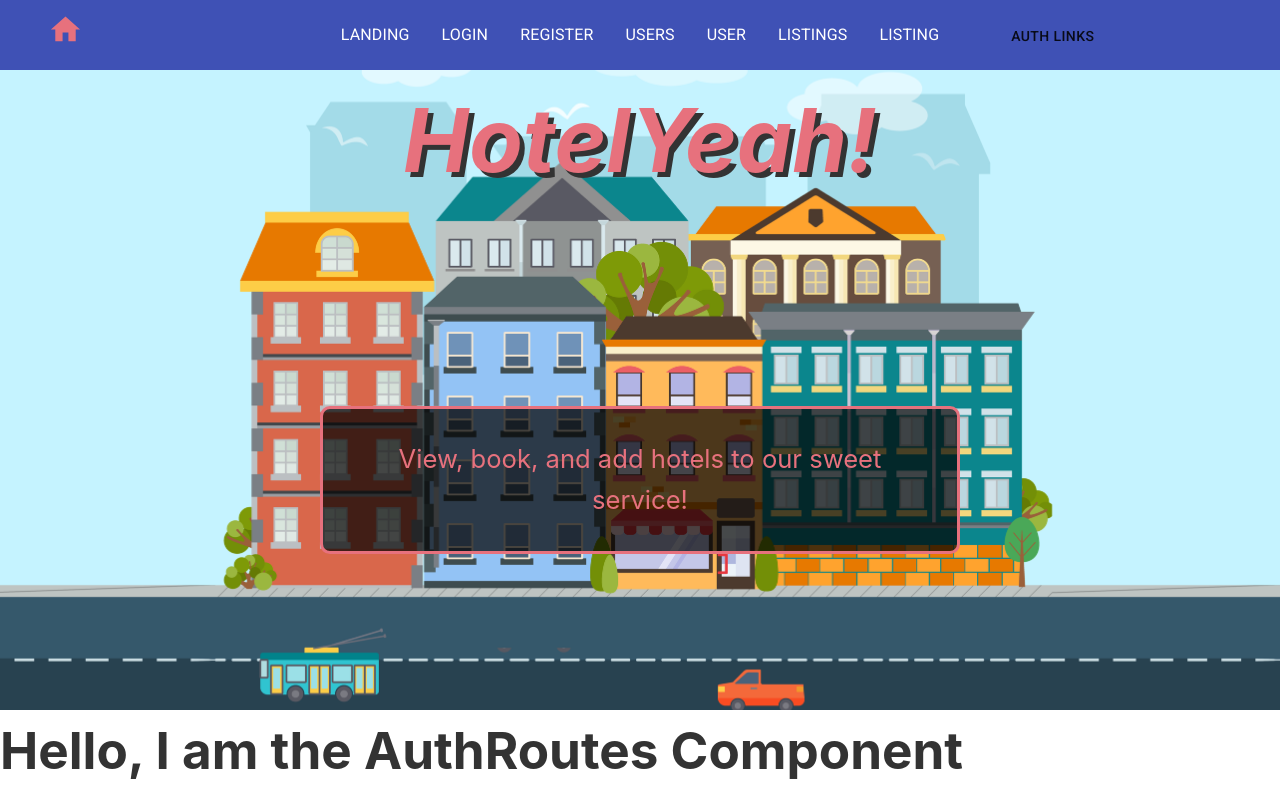
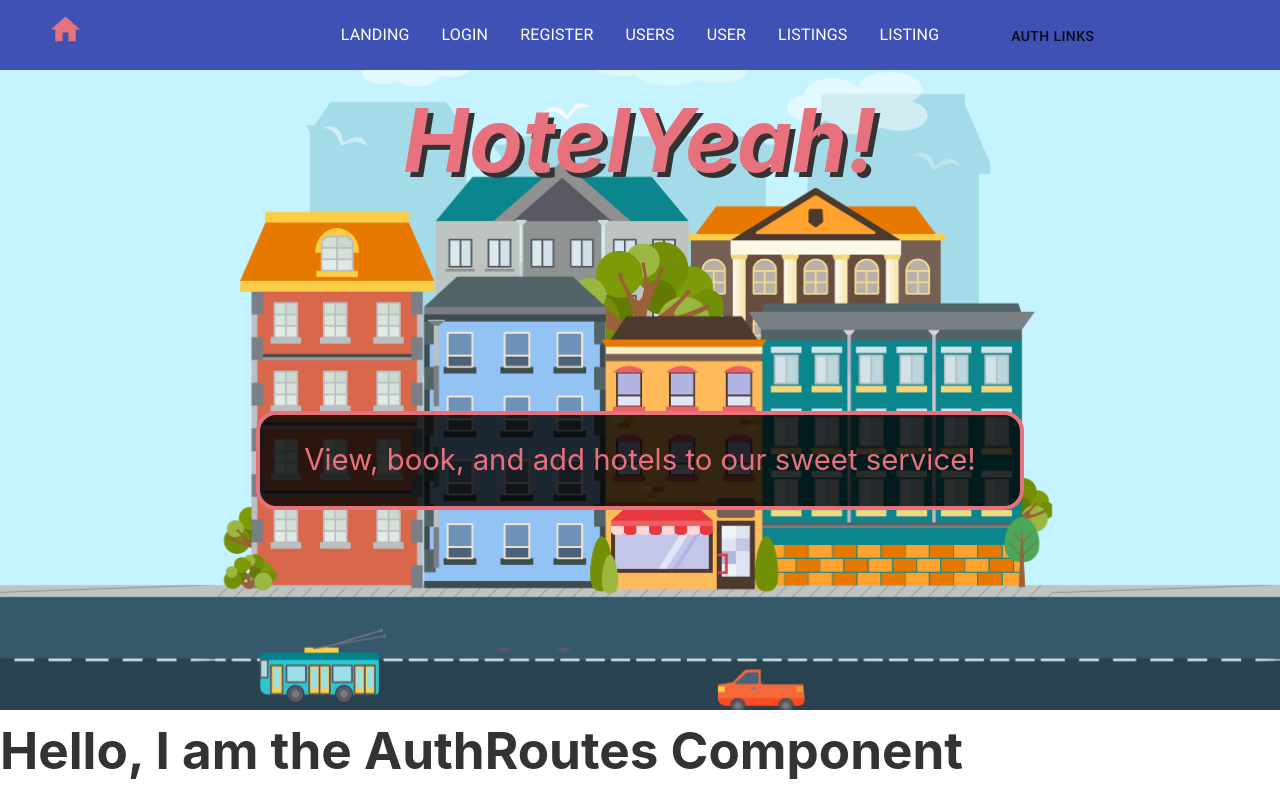
Before and after one commit to tobynboudreaux/RuntimeTerror, a React (Create React App) app in the folder HotelYeah/: page / in a window 1280 px wide. Shown: the top 800 px of the page. Built offline with nearby package versions, Linux system fonts and the light colour scheme.

Commit message:
fix landing splash text

```diff
--- a/HotelYeah/src/components/layout/Landing.tsx
+++ b/HotelYeah/src/components/layout/Landing.tsx
@@ -1,10 +1,11 @@
 import React from 'react'
+import './LandingStyles.css'
 
 const Landing = () => {
     return (
         <div id="landing-container">
             <h1 className="landing"><i>HotelYeah!</i></h1>
-            <div className="landing-inner">
+            <div className="landing-splash">
                 <p>View, book, and add hotels to our sweet service!</p>
             </div>
         </div>
--- /dev/null
+++ b/HotelYeah/src/components/layout/LandingStyles.css
@@ -0,0 +1,11 @@
+.landing-splash {
+  width: 60%;
+  text-align: center;
+  margin: 200px auto 0;
+  background: rgba(0,0,0,0.8);
+  color: var(--primary-color);
+  border: 4px solid var(--primary-color);
+  border-radius: 20px;
+  font-size: 22pt;
+  padding: 22px;
+}
```
